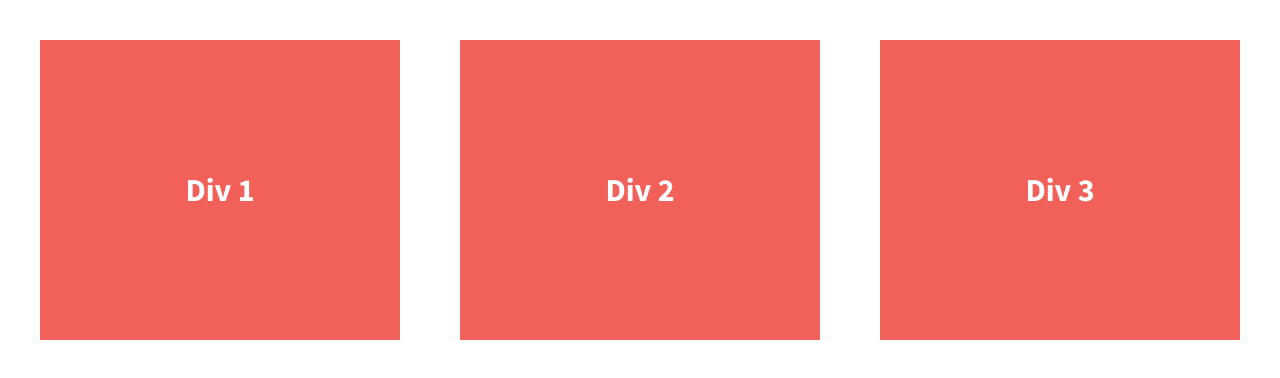
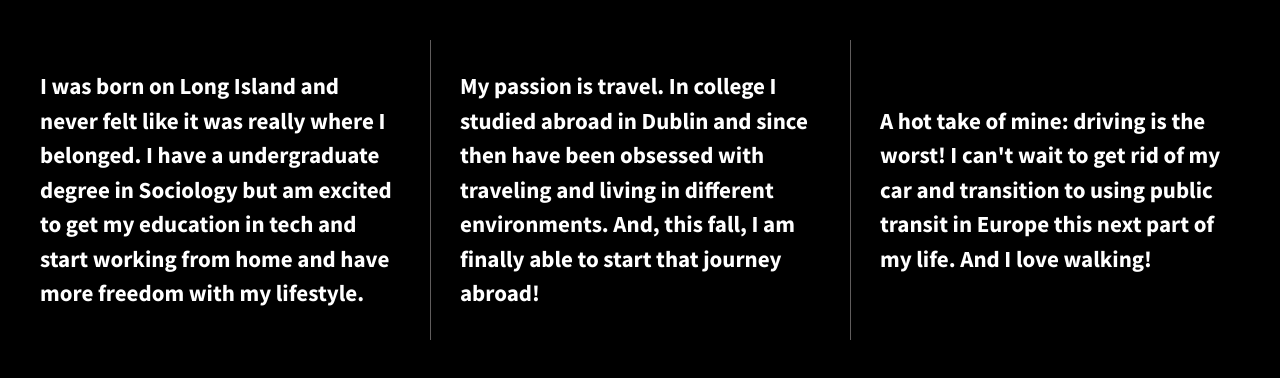
Before and after one commit to Laura-H89/divs-flexbox, a plain HTML site: page index.html in a window 1280 px wide. Drawn offline with nearby package versions, Linux system fonts and the light colour scheme.

Commit message:
Updated commit

```diff
--- a/css/main.css
+++ b/css/main.css
@@ -97,7 +97,7 @@ textarea {
 
 
 html {
-  background-color: #fff;
+  background-color: black;
   height: 100%;
 }
 
@@ -113,19 +113,24 @@ body {
   font-weight: 700;
   display: flex;
   justify-content: space-between;
+  align-items: center;
 }
 
 .div-1, .div-2, .div-3 {
   /*give the divs a width of 30%, add display:flex, set justify-content and align-items to center*/
   color: #fff;
   line-height: 1.5em;
-  font-size: 1.6em;
-  background-color: #f16059;
+  font-size: 1.15em;
   height: 300px;
   width: 30%;
   display: flex;
   justify-content: center;
   align-items: center;
+}
+
+.div-1, .div-2 {
+    border-right: rgb(96, 93, 93) 1px solid;
+    padding-right: 30px;
 }
 
 
--- a/index.html
+++ b/index.html
@@ -23,13 +23,13 @@
 
         <section class="wrapper">
             <div class="div-1">
-                Div 1
+                I was born on Long Island and never felt like it was really where I belonged. I have a undergraduate degree in Sociology but am excited to get my education in tech and start working from home and have more freedom with my lifestyle.
             </div>
             <div class="div-2">
-                Div 2
+                My passion is travel. In college I studied abroad in Dublin and since then have been obsessed with traveling and living in different environments. And, this fall, I am finally able to start that journey abroad!
             </div>
             <div class="div-3">
-                Div 3
+                A hot take of mine: driving is the worst! I can't wait to get rid of my car and transition to using public transit in Europe this next part of my life. And I love walking!
             </div>
         </section>
 
```
